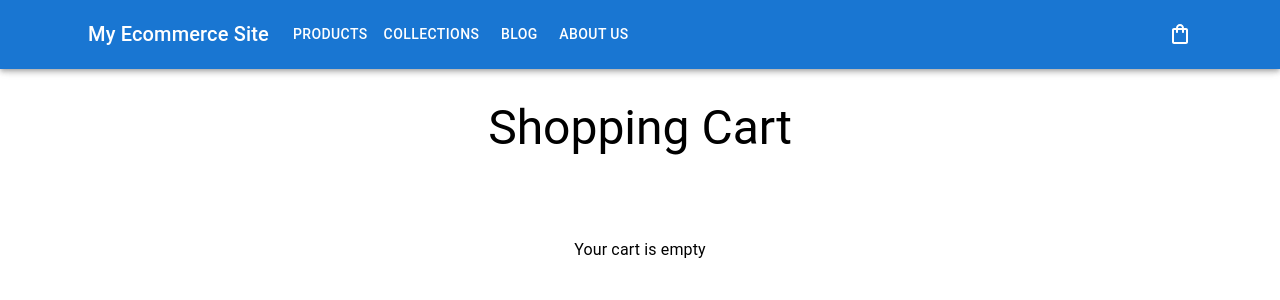
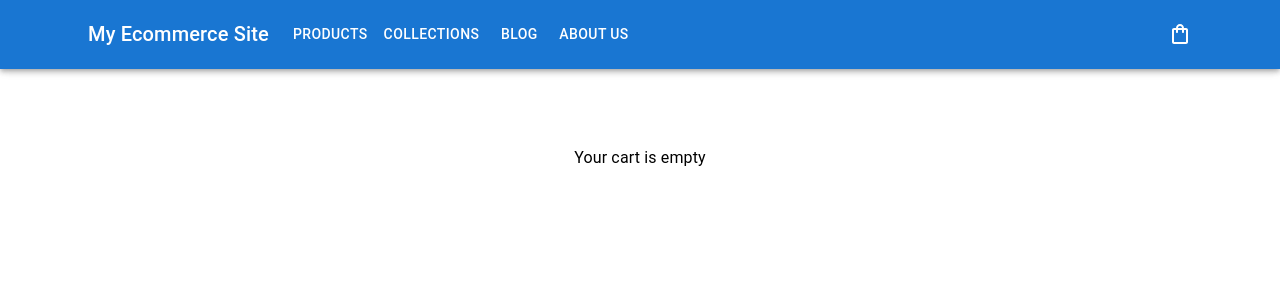
Before and after one commit to KMS74/Next.js-Shopping-Cart-App, a Next.js app: page /cart in a window 1280 px wide. Shown: the top 300 px of the page. Built offline with nearby package versions, Linux system fonts and the light colour scheme.

Commit message:
refactor: streamline _app.tsx by simplifying Container usage

```diff
--- a/src/pages/_app.tsx
+++ b/src/pages/_app.tsx
@@ -1,17 +1,13 @@
 import type { AppProps } from 'next/app';
-import Container from '@mui/material/Container';
 import { CartProvider } from '@/CartContext';
 import ResponsiveAppBar from '@/components/Navbar';
+import { Container } from '@mui/material';
 
 export default function App({ Component, pageProps }: AppProps) {
   return (
     <CartProvider>
       <ResponsiveAppBar />
-      <Container
-        style={{
-          marginTop: '100px',
-        }}
-      >
+      <Container>
         <Component {...pageProps} />
       </Container>
     </CartProvider>
```
